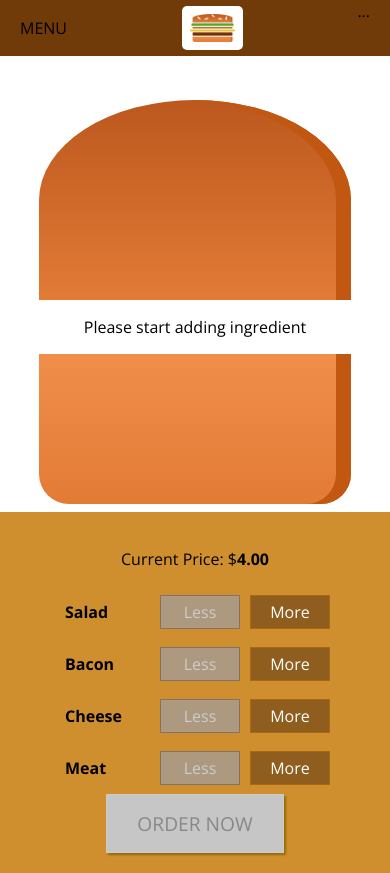
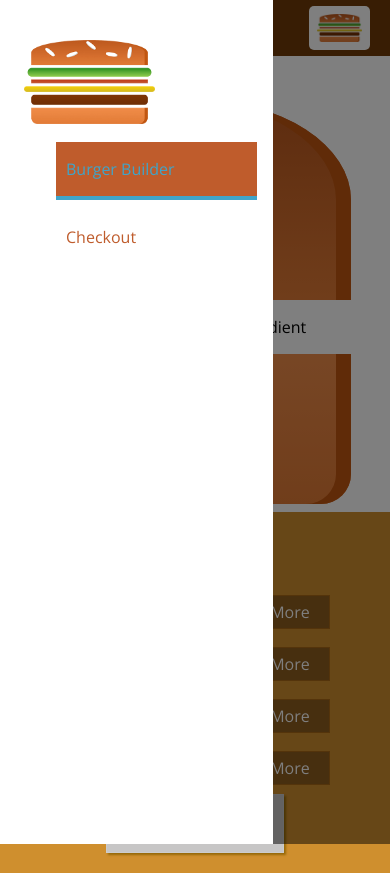
Before and after one commit to Priya01verma/burger-builder, a React (Create React App) app: page / in a window 390 px wide. Built offline with nearby package versions, Linux system fonts and the light colour scheme.

Commit message:
add side drawer and navigation items

```diff
--- /dev/null
+++ b/src/components/Navigation/NavigationItems/NavigationItem/NavigationItem.css
@@ -0,0 +1,44 @@
+.NavigationItem{
+    margin: 0;
+    box-sizing: border-box;
+    display: flex;
+    height: 100%;
+    align-items: center;
+    width: auto;
+}
+.NavigationItem a{
+    color: #fff;
+    text-decoration: none;
+    height: 100%;
+    padding : 16px 10px;
+    border-bottom: 4px solid transparent;
+    box-sizing: border-box;
+    display: block;
+}
+.NavigationItem a:hover,
+.NavigationItem a:active,
+.NavigationItem a.active {
+    background-color: #BF5C2C;
+    border-bottom: 4px solid #40A4C8;
+    color: #fff
+}
+
+@media (max-width: 500px){
+    .NavigationItem{
+        margin: 10px 0;
+        display: block;
+        width: 100%;
+    }
+    .NavigationItem a{
+        color: #BF5C2C;
+        text-decoration: none;
+        height: 100%;
+        box-sizing: border-box;
+        display: block;
+    }
+    .NavigationItem a:hover,
+    .NavigationItem a:active,
+    .NavigationItem a.active {
+        color: #40A4C8
+    }
+}
--- /dev/null
+++ b/src/components/Navigation/NavigationItems/NavigationItem/NavigationItem.js
@@ -0,0 +1,13 @@
+import React from 'react';
+import "./NavigationItem.css";
+
+const navigationItem =(props) =>{
+    return(
+        <li className="NavigationItem">
+            <a className={props.active ? "active": null} href={props.link}>
+                {props.children}
+            </a>
+        </li>
+    )
+}
+export default navigationItem;
--- /dev/null
+++ b/src/components/Navigation/NavigationItems/NavigationItems.css
@@ -0,0 +1,8 @@
+.NavigationItems {
+    margin: 0;
+    padding: 0;
+    list-style: none;
+    display: flex;
+    align-items: center;
+    height: 100%;
+}
--- /dev/null
+++ b/src/components/Navigation/NavigationItems/NavigationItems.js
@@ -0,0 +1,13 @@
+import React from "react";
+import "./NavigationItems";
+import NavigationItem from "./NavigationItem/NavigationItem";
+
+const navigationsItems =() =>{
+    return(
+        <ul className={"NavigationItem"}>
+            <NavigationItem link="/" active > Burger Builder</NavigationItem>
+            <NavigationItem link="/" > Checkout </NavigationItem>
+        </ul>
+    )
+}
+export default navigationsItems;
--- /dev/null
+++ b/src/components/Navigation/SideDrawer/SideDrawer.css
@@ -0,0 +1,30 @@
+.SideDrawer {
+    position: fixed;
+    width: 280px;
+    max-width: 70%;
+    height: 100%;
+    left: 0;
+    top: 0;
+    z-index: 200;
+    background-color: #fff;
+    padding: 32px 16px;
+    box-sizing: border-box;
+    transition: transform 0.3s ease-out ;
+}
+
+@media (min-width: 500px){
+    .SideDrawer{
+        display: none;
+    }
+}
+.Open{
+    transform:  translateX(0);
+}
+.Close{
+    transform: translateX(-100%);
+}
+@media(max-width: 499px){
+    .DesktopOnly {
+        display: none;
+    }
+}
--- /dev/null
+++ b/src/components/Navigation/SideDrawer/SideDrawer.js
@@ -0,0 +1,21 @@
+import React from "react";
+import Logo from "../../logo/Logo";
+import NavigationItems from "../NavigationItems/NavigationItems";
+import BackDrop from "../../UI/BackDrop/BackDrop";
+import Aux from "../../../hoc/Aux";
+import "./SideDrawer.css";
+
+const sideDrawer = props => {
+    return (
+        <Aux>
+            <BackDrop show className="DesktopOnly"/>
+            <div className="SideDrawer">
+                <Logo height="100px" />
+                <nav>
+                    <NavigationItems />
+                </nav>
+            </div>
+        </Aux>
+    );
+};
+export default sideDrawer;
--- a/src/components/Navigation/Toolbar/Toolbar.css
+++ b/src/components/Navigation/Toolbar/Toolbar.css
@@ -15,3 +15,9 @@
 .Toolbar nav{
     height: 100%;
 }
+
+@media(max-width: 499px){
+    .DesktopOnly {
+        display: none;
+    }
+}
--- a/src/components/Navigation/Toolbar/Toolbar.js
+++ b/src/components/Navigation/Toolbar/Toolbar.js
@@ -1,14 +1,17 @@
 import React from "react";
 import "./Toolbar.css";
 import Logo from "../../logo/Logo";
+import NavigationItems from "../NavigationItems/NavigationItems";
 
-const toolbar =(props) =>{
-    return(
-        <header className ="Toolbar">
-        <div>MENU</div>
-        <Logo />
-        <nav>...</nav>
+const toolbar = props => {
+    return (
+        <header className="Toolbar">
+            <div>MENU</div>
+            <Logo height ="80%" />
+            <nav className="DesktopOnly">
+                <NavigationItems />
+            </nav>
         </header>
-    )
-}
+    );
+};
 export default toolbar;
--- a/src/components/layout/Layout.js
+++ b/src/components/layout/Layout.js
@@ -1,13 +1,14 @@
 import React from "react";
 import Aux from "../../hoc/Aux";
-import classes from "../layout/Layout.css";
-import Toolbar from "../../components/Navigation/Toolbar/Toolbar"
-import "./Layout.css"
+import Toolbar from "../../components/Navigation/Toolbar/Toolbar";
+import SideDrawer from "../Navigation/SideDrawer/SideDrawer"
+import "./Layout.css";
 
 const layout = props => (
     <Aux>
         {/* <div>Toolbar,sidebar, backdrawer</div> */}
         <Toolbar />
+        <SideDrawer />
         <main className={"Content"}>{props.children}</main>
     </Aux>
 );
--- a/src/components/logo/Logo.css
+++ b/src/components/logo/Logo.css
@@ -1,7 +1,7 @@
 .Logo{
     background-color:  #fff;
     padding: 8px;
-    height: 80%;
+    height: 100%;
     box-sizing: border-box;
     border-radius: 5px;
 }
--- a/src/components/logo/Logo.js
+++ b/src/components/logo/Logo.js
@@ -4,7 +4,7 @@
 
 const logo = props => {
     return (
-        <div className="Logo">
+        <div className="Logo" style={{height: props.height}}>
             <img src={burgerLogo} alt="burger-logo" />
         </div>
     );
```
